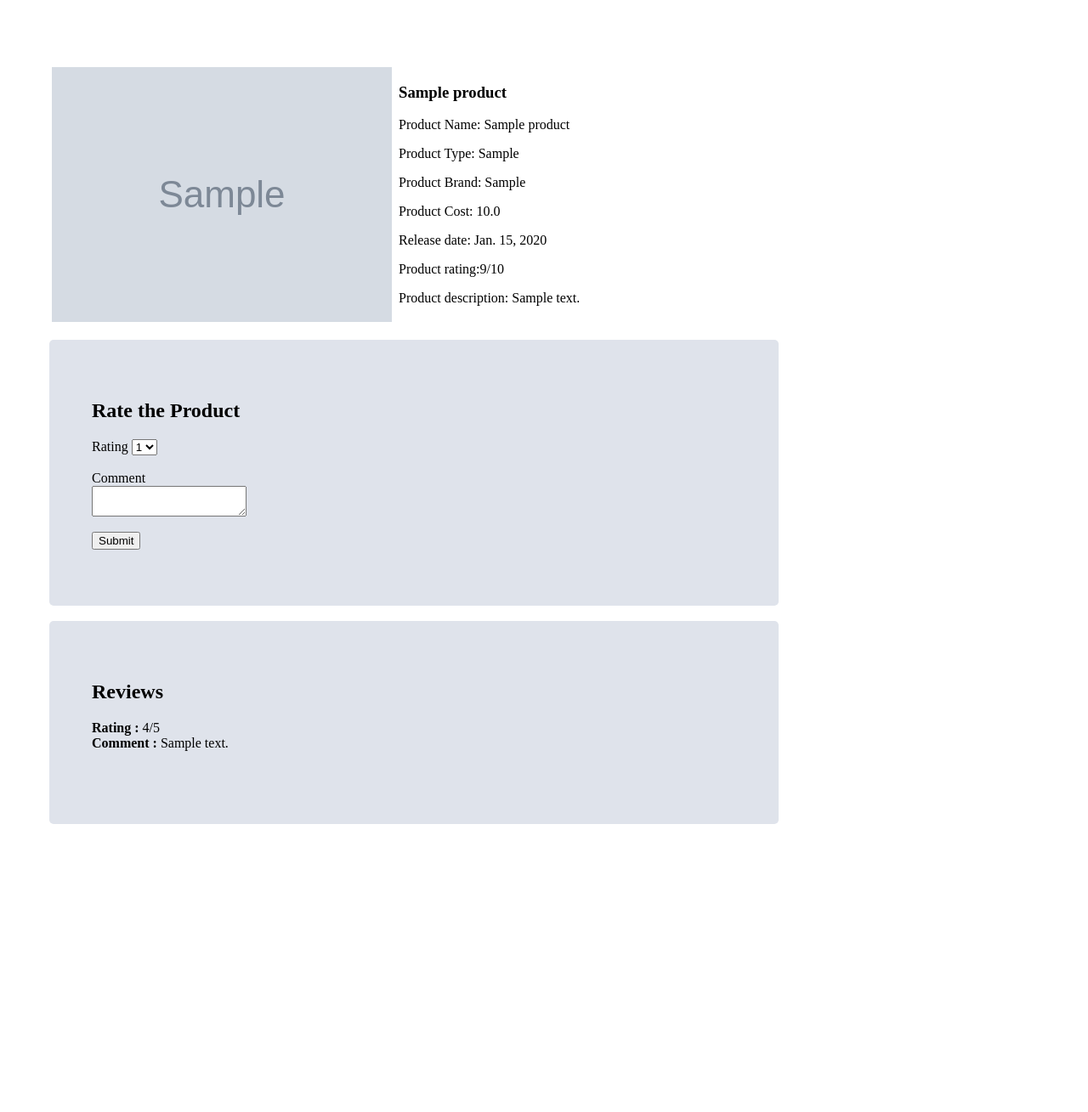
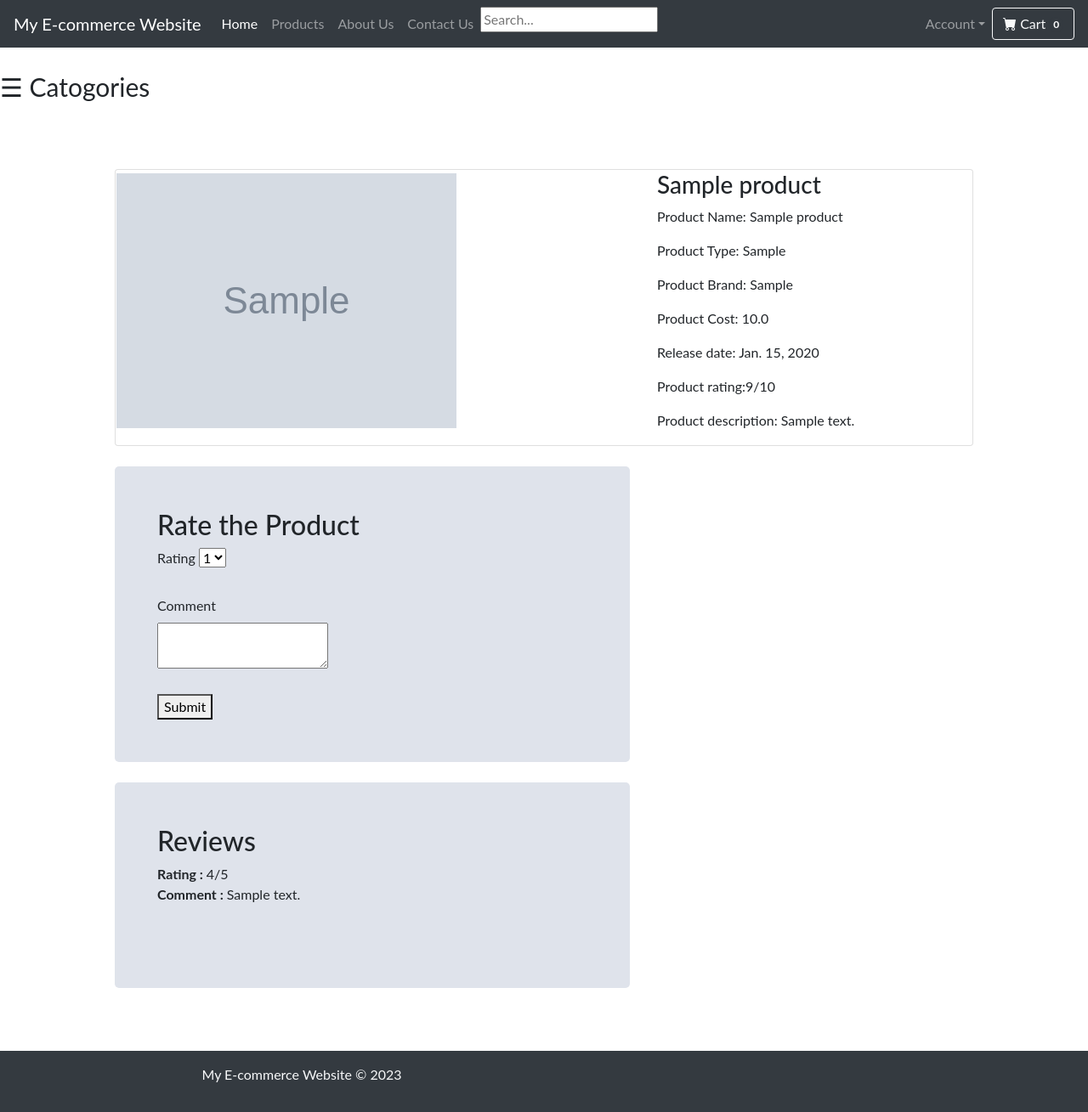
Before and after one commit to reshmaissac/reviewApp, a Django app: page /details/1/ in a window 1280 px wide; the page is wider, and only the part inside the window is pictured. Shown: that part at 85% size. Before the commit the page ends 970 px from the top of that part, so only its background shows below. Run offline with Django 4.2, Linux system fonts and the light colour scheme; a user stored in the database is signed in; tables that the repository leaves empty hold one stand-in row (values such as "Sample post"); grey boxes marked "Sample" are stand-in pictures; some libraries are stand-ins or nearby versions.

Commit message:
added sidebar to the product details

```diff
--- a/products/templates/products/details.html
+++ b/products/templates/products/details.html
@@ -1,5 +1,72 @@
+{% extends "home/base.html" %}
 {% block content %}
+<meta name="viewport" content="width=device-width, initial-scale=1">
+<style>
+body {
+  font-family: "Lato", sans-serif;
+}
 
+.sidenav {
+  height: 100%;
+  width: 0;
+  position: fixed;
+  z-index: 1;
+  top: 0;
+  left: 0;
+  background-color: #111;
+  overflow-x: hidden;
+  transition: 0.5s;
+  padding-top: 60px;
+}
+
+.sidenav a {
+  padding: 8px 8px 8px 32px;
+  text-decoration: none;
+  font-size: 25px;
+  color: #818181;
+  display: block;
+  transition: 0.3s;
+}
+
+.sidenav a:hover {
+  color: #f1f1f1;
+}
+
+.sidenav .closebtn {
+  position: absolute;
+  top: 0;
+  right: 25px;
+  font-size: 36px;
+  margin-left: 50px;
+}
+
+@media screen and (max-height: 450px) {
+  .sidenav {padding-top: 15px;}
+  .sidenav a {font-size: 18px;}
+}
+</style>
+</head>
+<body>
+<br>
+<div id="mySidenav" class="sidenav">
+  <a href="javascript:void(0)" class="closebtn" onclick="closeNav()">&times;</a>
+  <a href="#">About</a>
+  <a href="#">Services</a>
+  <a href="#">Clients</a>
+  <a href="#">Contact</a>
+</div>
+
+<span style="font-size:30px;cursor:pointer" onclick="openNav()">&#9776; Catogories</span>
+
+<script>
+function openNav() {
+  document.getElementById("mySidenav").style.width = "250px";
+}
+
+function closeNav() {
+  document.getElementById("mySidenav").style.width = "0";
+}
+</script>
 
 <div class="container">
 	<div style="width: 100%; padding: 50px; border: 10px;">
```
